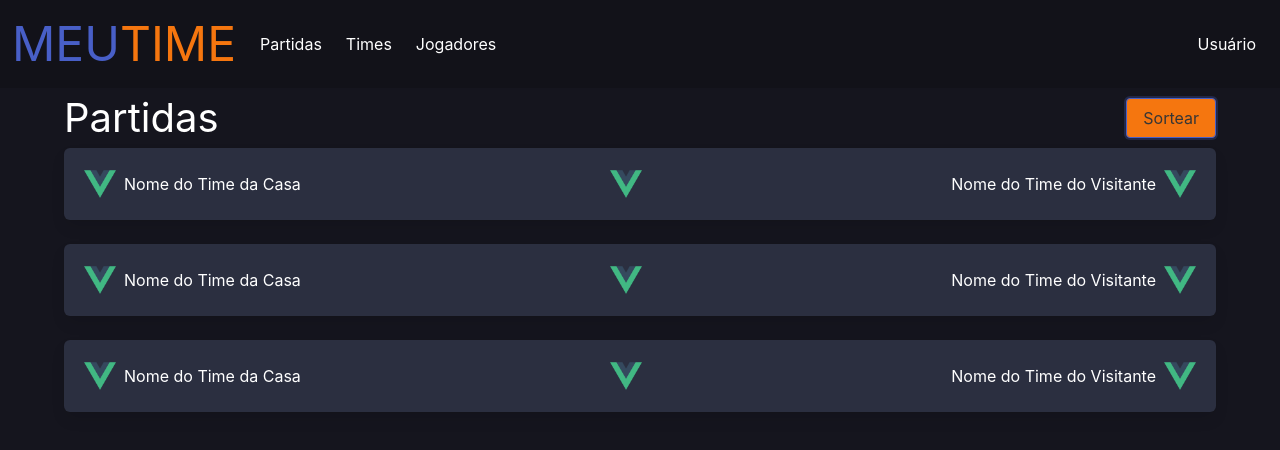
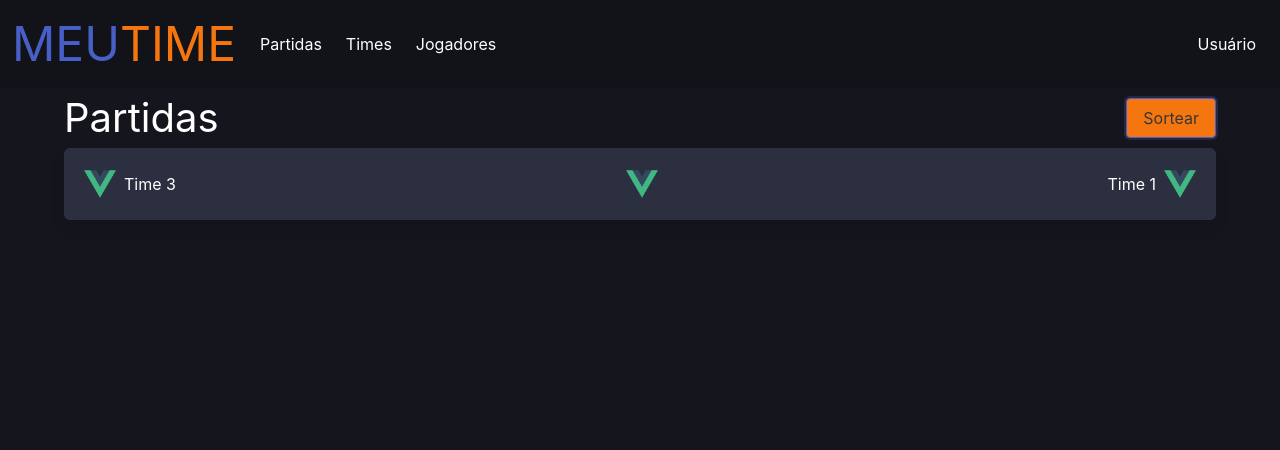
Before and after one commit to pedroltdias/front_desafio_copa, a Vue app: page /players in a window 1280 px wide. Both pictures are taken after a click on the button "Sortear". Shown: the top 450 px of the page. Built offline with nearby package versions, Linux system fonts and the light colour scheme; the HTML template or start-up script is replaced by a standard one.

Commit message:
sorteando e adicionando nova lista de partidas

```diff
--- a/src/components/matches/MatchesBoxComp.vue
+++ b/src/components/matches/MatchesBoxComp.vue
@@ -3,11 +3,11 @@
 		<div class="is-flex is-align-items-center">
 			<img class="image is-rounded is-align-items-center is-32x32 mr-2" src="../../assets/logo.png"
 				alt="Bandeira do Time">
-			<h3>Nome do Time da Casa</h3>
+			<h3>{{ match.home_team_name }}</h3>
 		</div>
 		<img class="image is-rounded is-align-items-center is-32x32" src="../../assets/logo.png" alt="Bandeira do Time">
 		<div class="is-flex is-align-items-center">
-			<h3>Nome do Time do Visitante</h3>
+			<h3>{{ match.away_team_name }}</h3>
 			<img class="image is-rounded is-align-items-center is-32x32 ml-2" src="../../assets/logo.png"
 				alt="Bandeira do Time">
 		</div>
@@ -15,10 +15,17 @@
 </template>
 
 <script lang="ts">
-import { defineComponent } from 'vue';
+import { defineComponent, PropType } from 'vue';
+import IMatches from '@/interfaces/IMatches'
 
 export default defineComponent({
-	name: "MatchesBoxComp"
+	name: "MatchesBoxComp",
+	props: {
+		match: {
+			type: Object as PropType<IMatches>,
+			required: true
+		}
+	}
 })
 
 </script>
--- a/src/components/matches/MatchesComp.vue
+++ b/src/components/matches/MatchesComp.vue
@@ -1,20 +1,48 @@
 <template>
 	<div class="container">
-		<MatchesBoxComp />
-		<MatchesBoxComp />
-		<MatchesBoxComp />
+		<div class="is-flex is-justify-content-space-between is-align-items-center">
+			<h2 class="is-size-2">Partidas</h2>
+			<button class="button" @click="raffle">Sortear</button>
+		</div>
 	</div>
 </template>
 
 <script lang="ts">
 
 import { defineComponent } from 'vue';
-import MatchesBoxComp from './MatchesBoxComp.vue';
 
 export default defineComponent({
 	name: "MatchesComp",
-	components: {
-		MatchesBoxComp
+	emits: ['whenDrewTeams'],
+	data() {
+		return {
+			teams: ["Time 1", "Time 2", "Time 3", "Time 4"],
+			homeTeam: '',
+			awayTeam: ''
+		}
+	},
+	methods: {
+		raffle(){
+			let homeTeam = Math.floor(Math.random() * this.teams.length)
+			let awayTeam = Math.floor(Math.random() * this.teams.length)
+
+			while (homeTeam === awayTeam){
+				awayTeam = Math.floor(Math.random() * this.teams.length)
+			}
+
+			this.homeTeam = this.teams[homeTeam]
+			this.awayTeam = this.teams[awayTeam]
+
+			this.saveNewMatch()
+		},
+		saveNewMatch (){
+			this.$emit('whenDrewTeams', {
+				home_team_name: this.homeTeam,
+				away_team_name: this.awayTeam
+			})
+			this.homeTeam = ''
+			this.awayTeam = ''
+		}
 	}
 })
 
--- a/src/interfaces/IMatches.ts
+++ b/src/interfaces/IMatches.ts
@@ -2,6 +2,6 @@ export default interface IMatches {
     id: Number;
     date: Date;
     stadium: String;
-    home_team_id: Number;
-    away_team_id: Number;
+    home_team_name: String;
+    away_team_name: String;
 }
--- a/src/views/MatchesView.vue
+++ b/src/views/MatchesView.vue
@@ -1,22 +1,32 @@
 <template>
 	<div class="container">
-
-		<div class="is-flex is-justify-content-space-between is-align-items-center">
-			<h2 class="is-size-2">Partidas</h2>
-			<button class="button">Sortear</button>
-		</div>
-		<MatchesComp />
+		<MatchesComp @when-drew-teams="saveMatch"/>
+		<MatchesBoxComp v-for="(match, index) in matches" :key="index" :match="match"/>
 	</div>
 </template>
 
 <script lang="ts">
 import { defineComponent } from 'vue';
 import MatchesComp from '@/components/matches/MatchesComp.vue';
+import IMatches from '@/interfaces/IMatches';
+import MatchesBoxComp from '@/components/matches/MatchesBoxComp.vue';
+
 
 export default defineComponent({
 	name: "MatchesView",
 	components: {
-		MatchesComp
+    MatchesComp,
+    MatchesBoxComp
+},
+	data() {
+		return {
+			matches: [] as IMatches[]
+		}
+	},
+	methods: {
+		saveMatch(match: IMatches) {
+			this.matches.push(match)
+		}
 	}
 })
 
```
